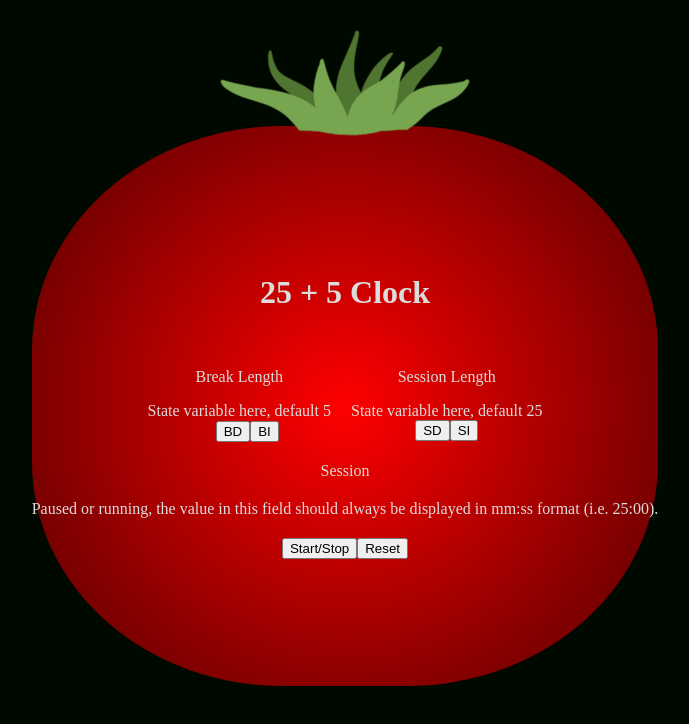
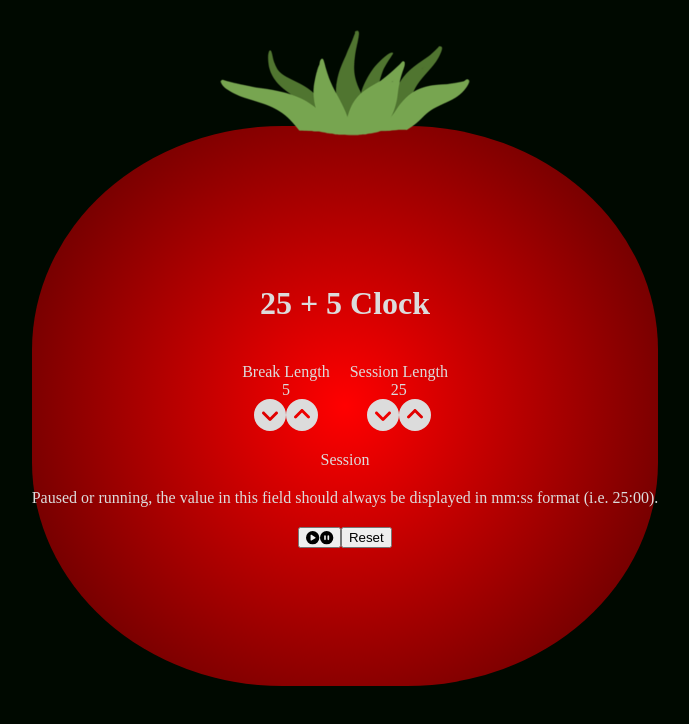
Before and after one commit to mati-fernandez/pomodoro-clock, a React (Vite) app: page / in a window 1280 px wide. Shown: the top 724 px of the page, without its empty margins (295-984 px from the left). Built offline with nearby package versions, Linux system fonts and the light colour scheme; some icons are missing.

Commit message:
Adding buttons functionality

```diff
--- a/index.html
+++ b/index.html
@@ -10,9 +10,5 @@
     <div id="root"></div>
     <script type="module" src="/src/main.jsx"></script>
     <script src="https://cdn.freecodecamp.org/testable-projects-fcc/v1/bundle.js"></script>
-    <script
-      src="https://kit.fontawesome.com/820780c31f.js"
-      crossorigin="anonymous"
-    ></script>
   </body>
 </html>
--- a/package.json
+++ b/package.json
@@ -10,7 +10,8 @@
     "preview": "vite preview"
   },
   "dependencies": {
-    "@fortawesome/fontawesome-svg-core": "^6.5.1",
+    "@fortawesome/free-solid-svg-icons": "^6.5.1",
+    "@fortawesome/react-fontawesome": "^0.2.0",
     "react": "^18.2.0",
     "react-dom": "^18.2.0"
   },
--- a/src/App.css
+++ b/src/App.css
@@ -11,6 +11,7 @@ body {
   justify-content: center;
   align-items: center;
   margin-top: 30px;
+  user-select: none;
 }
 
 #leaf {
@@ -50,5 +51,6 @@ body {
   }
   #container {
     height: 50%;
+    gap: 0;
   }
 }
--- a/src/App.jsx
+++ b/src/App.jsx
@@ -1,8 +1,33 @@
 import { useState } from 'react';
 import './App.css';
-import { FontAwesomeIcon } from 'react-fontawesome';
+import { FontAwesomeIcon } from '@fortawesome/react-fontawesome';
+import {
+  faCircleChevronDown,
+  faCircleChevronUp,
+  faCirclePause,
+  faCirclePlay,
+} from '@fortawesome/free-solid-svg-icons';
 
 function App() {
+  const [breakLength, setBreakLength] = useState(5);
+  const [sessionLength, setSessionLength] = useState(25);
+
+  const handleBreakDecrease = () => {
+    if (breakLength > 0) setBreakLength(breakLength - 1);
+  };
+
+  const handleBreakIncrease = () => {
+    if (breakLength < 60) setBreakLength(breakLength + 1);
+  };
+
+  const handleSessionDecrease = () => {
+    if (sessionLength > 0) setSessionLength(sessionLength - 1);
+  };
+
+  const handleSessionIncrease = () => {
+    if (sessionLength < 25) setSessionLength(sessionLength + 1);
+  };
+
   return (
     <div id="App">
       <img src="leaf.png" id="leaf"></img>
@@ -10,17 +35,44 @@ function App() {
         <h1>25 + 5 Clock</h1>
         <div id="buttons">
           <div id="break-label">
-            <p>Break Length</p>
-            <div id="break-length">State variable here, default 5</div>
-            <FontAwesomeIcon icon="fa-solid fa-circle-chevron-up" />
-            <button id="break-decrement">BD</button>
-            <button id="break-increment">BI</button>
+            <div>Break Length</div>
+            <div id="break-length">{breakLength}</div>
+            <FontAwesomeIcon
+              id="break-decrement"
+              icon={faCircleChevronDown}
+              size="2x"
+              cursor="pointer"
+              onClick={handleBreakDecrease}
+            />
+            {/* <button id="break-decrement">BD</button> */}
+            <FontAwesomeIcon
+              id="break-increment"
+              icon={faCircleChevronUp}
+              size="2x"
+              cursor="pointer"
+              onClick={handleBreakIncrease}
+            />
+            {/* <button id="break-increment">BI</button> */}
           </div>
           <div id="session-label">
-            <p>Session Length</p>
-            <div id="session-length">State variable here, default 25</div>
-            <button id="session-decrement">SD</button>
-            <button id="session-increment">SI</button>
+            <div>Session Length</div>
+            <div id="session-length">{sessionLength}</div>
+            <FontAwesomeIcon
+              id="break-decrement"
+              icon={faCircleChevronDown}
+              size="2x"
+              cursor="pointer"
+              onClick={handleSessionDecrease}
+            />
+            {/* <button id="session-decrement">SD</button> */}
+            <FontAwesomeIcon
+              id="session-increment"
+              icon={faCircleChevronUp}
+              size="2x"
+              cursor="pointer"
+              onClick={handleSessionIncrease}
+            />
+            {/* <button id="session-increment">SI</button> */}
           </div>
         </div>
         <div id="timer-label">Session</div>
@@ -29,7 +81,11 @@ function App() {
           in mm:ss format (i.e. 25:00).
         </div>
         <div id="buttons-2">
-          <button id="start_stop">Start/Stop</button>
+          <button id="start_stop">
+            <FontAwesomeIcon icon={faCirclePlay} />
+            <FontAwesomeIcon icon={faCirclePause} />
+          </button>
+
           <button id="reset">Reset</button>
         </div>
       </div>
```
Also changed, not shown: 1 other file (tests, documents, lock files or other folders).
